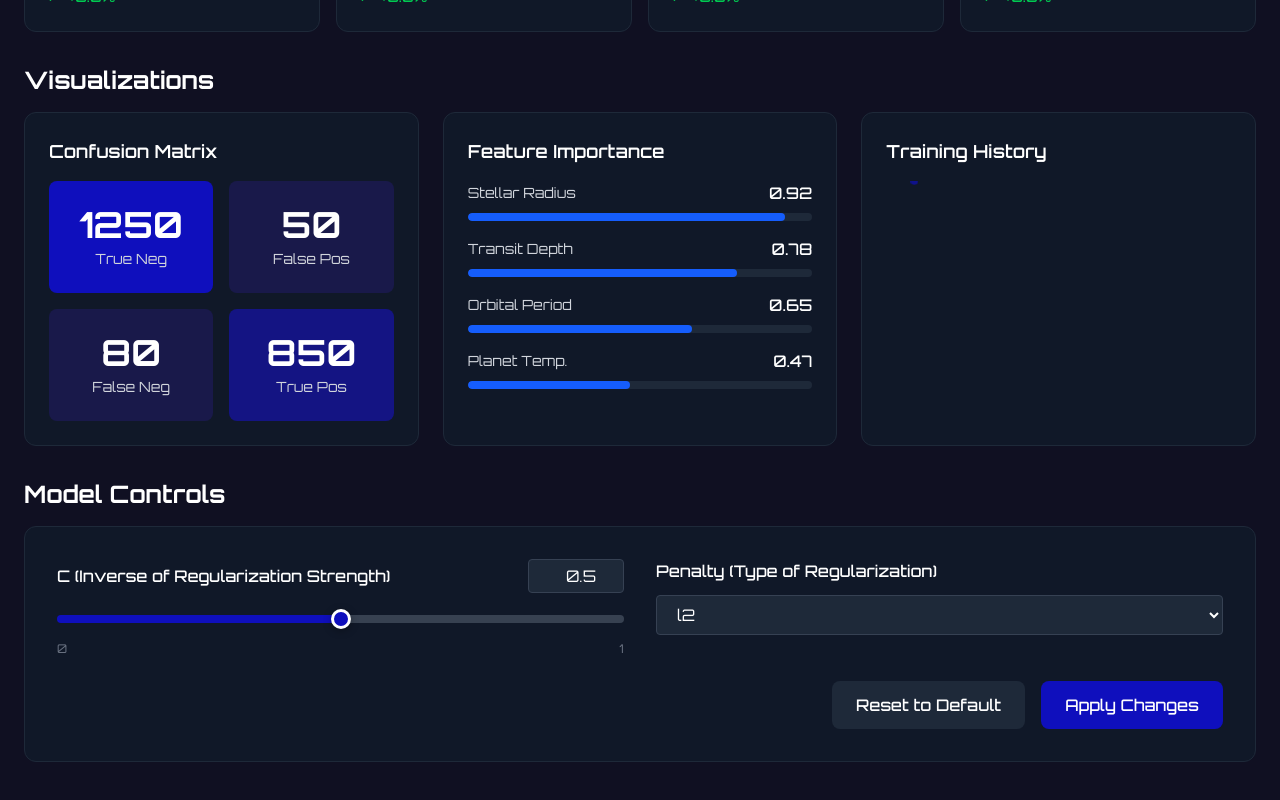
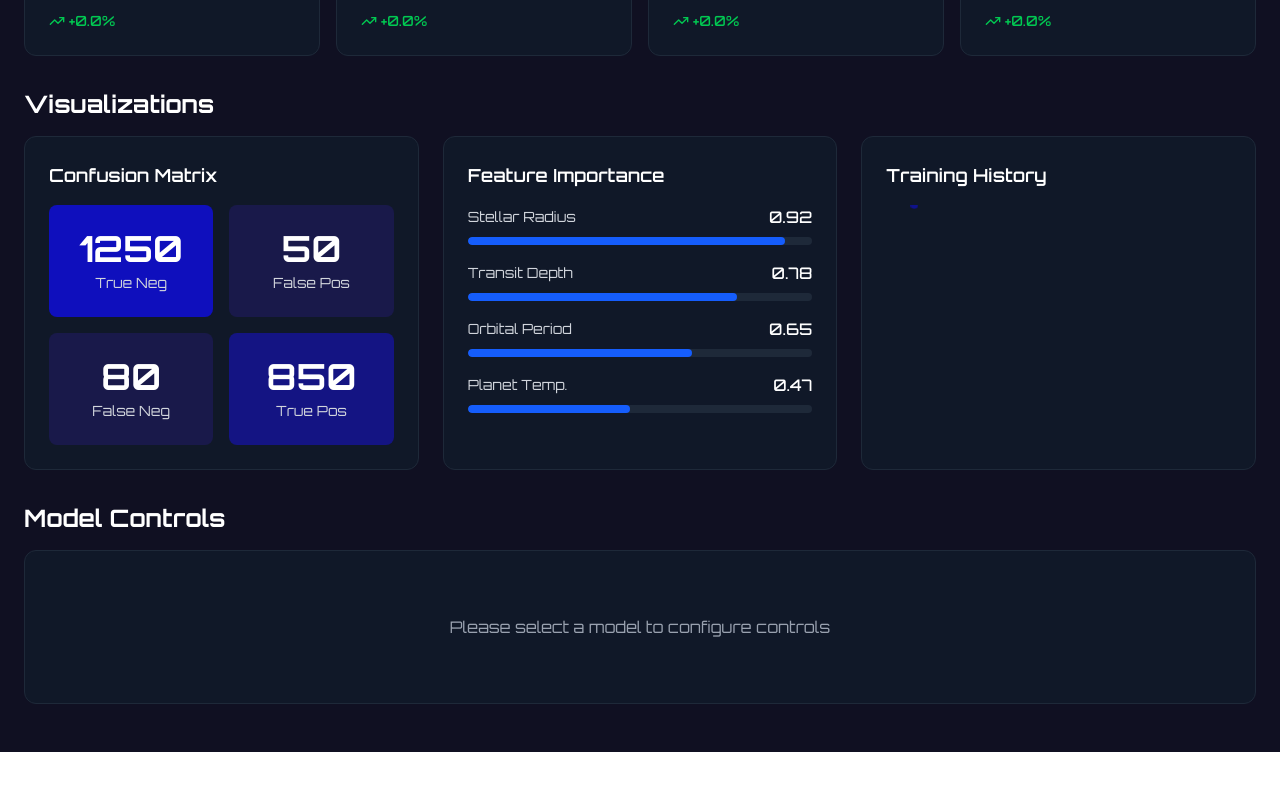
Before and after one commit to Ekow-Davis/NASA-model-frontend, a React (Vite) app in the folder mavericks/: page /model in a window 1280 px wide. Shown: the part 374-1174 px from the top of the page. After the commit the page ends 1126 px from the top, so only its background shows below. Built offline with nearby package versions, Linux system fonts and the light colour scheme.

Commit message:
Low battery chale

```diff
--- a/mavericks/src/App.tsx
+++ b/mavericks/src/App.tsx
@@ -4,18 +4,22 @@ import Home from "./pages/home";
 import Learn from "./pages/learn";
 import ModelPerformanceTracking from "./pages/ModelDashboard";
 import ResearcherPage from "./pages/ResearcherPage";
+import { ModelProvider } from "./components/ModelContext";
 
 function App() {
 
   return (
     <Router>
+
       <Navbar />
+      <ModelProvider>
         <Routes>
           <Route path="/" element={<Home />} />
           <Route path="/learn" element={<Learn />} />
           <Route path="/model" element={<ModelPerformanceTracking />} />
           <Route path="/researcher" element={<ResearcherPage />} />
         </Routes>
+      </ModelProvider>
     </Router>
   );
 };
--- /dev/null
+++ b/mavericks/src/components/ModelContext.tsx
@@ -0,0 +1,51 @@
+"use client";
+import React, { createContext, useContext, useState } from "react";
+import type { ReactNode } from "react";
+
+export interface ModelConfig {
+  model_type: "logistic_regression" | "knn";
+  training_mode: "dynamic" | "static";
+  hyperparameters?: string; // Add this optional property
+}
+
+interface UploadedFile {
+  name: string;
+  file: File;
+  uploaded: boolean;
+}
+
+interface ModelContextType {
+  selectedModel: ModelConfig | null;
+  setSelectedModel: (model: ModelConfig | null) => void;
+  uploadedFile: UploadedFile | null;
+  setUploadedFile: (file: UploadedFile | null) => void;
+  clearAll: () => void; // reset when going back to /researcher
+}
+
+const ModelContext = createContext<ModelContextType | undefined>(undefined);
+
+export const useModelContext = () => {
+  const ctx = useContext(ModelContext);
+  if (!ctx) throw new Error("useModelContext must be used within ModelProvider");
+  return ctx;
+};
+
+export const ModelProvider = ({ children }: { children: ReactNode }) => {
+  const [selectedModel, setSelectedModel] = useState<ModelConfig | null>(null);
+  const [uploadedFile, setUploadedFile] = useState<UploadedFile | null>(null);
+
+  const clearAll = () => {
+    setSelectedModel(null);
+    setUploadedFile(null);
+  };
+
+  return (
+    <ModelContext.Provider
+      value={{ selectedModel, setSelectedModel, uploadedFile, setUploadedFile, clearAll }}
+    >
+      {children}
+    </ModelContext.Provider>
+  );
+};
+
+export default ModelContext;
--- a/mavericks/src/pages/ModelDashboard.tsx
+++ b/mavericks/src/pages/ModelDashboard.tsx
@@ -1,7 +1,9 @@
 //metricsDashboard.tsx
 import React, { useState, useEffect } from "react";
-import { TrendingUp, TrendingDown, ChevronDown, ChevronsLeftRightEllipsis } from "lucide-react";
+import { TrendingUp, TrendingDown, ChevronsLeftRightEllipsis } from "lucide-react";
 import ModelModal from "../components/ModelModal";
+import { useModelContext } from "../components/ModelContext";
+import type { ModelConfig } from "../components/ModelContext";
 
 // Type Interfaces
 interface MetricData {
@@ -50,11 +52,11 @@ interface DropdownControlProps {
   onChange: (value: string) => void;
 }
 
-interface ModelConfig {
-  model_type: string;
-  training_mode: "static" | "dynamic";
-  hyperparameters?: string;
-}
+// interface ModelConfig {
+//   model_type: string;
+//   training_mode: "static" | "dynamic";
+//   hyperparameters?: string;
+// }
 
 interface LoadingSpinnerProps {
   onComplete?: () => void;
@@ -445,10 +447,11 @@ const SliderControl: React.FC<SliderControlProps> = ({
 
 // Main Component
 const ModelPerformanceTracking: React.FC = () => {
-  const [selectedModel, setSelectedModel] = useState<ModelConfig>({
-  model_type: "logistic_regression",
-  training_mode: "dynamic"
-});
+  // const [selectedModel, setSelectedModel] = useState<ModelConfig>({
+  //   model_type: "logistic_regression",
+  //   training_mode: "dynamic"
+  // });
+
   // Logistic Regression controls
   const [cValue, setCValue] = useState<number>(0.5);
   const [penalty, setPenalty] = useState<string>('l2');
@@ -465,8 +468,8 @@ const ModelPerformanceTracking: React.FC = () => {
 
   const [isModalOpen, setIsModalOpen] = useState(false);
 
-  // const [regularization, setRegularization] = useState<number>(0.01);
-  const [maxIterations, setMaxIterations] = useState<number>(1000);
+
+  const { selectedModel, setSelectedModel, uploadedFile } = useModelContext();
 
   const [metrics, setMetrics] = useState<PerformanceMetrics>({
     accuracy: { value: 92.5, change: 0, isIncrease: true },
@@ -494,10 +497,10 @@ const ModelPerformanceTracking: React.FC = () => {
   ];
 
   const handleSelectModel = async (modelId: string) => {
-    // Convert string modelId to ModelConfig
+    // Fixed the type assertion to match the union type
     const modelConfig: ModelConfig = {
-      model_type: modelId as "logistic_regression" | "knn",
-      training_mode: "dynamic", // Default to dynamic for training
+      model_type: modelId as "logistic_regression" | "knn" | "linear_regression",
+      training_mode: "dynamic",
     };
 
     console.log("Selected model:", modelConfig);
@@ -505,8 +508,69 @@ const ModelPerformanceTracking: React.FC = () => {
     setIsModalOpen(false);
   };
 
+  const handleResetToDefault = () => {
+    // Add null check
+    if (!selectedModel) return;
+
+    // Remove linear_regression case since it's not in your types
+    if (selectedModel.model_type === 'logistic_regression') {
+      setCValue(0);
+      setPenalty('l2');
+    } else if (selectedModel.model_type === 'linear_regression') {
+      setAlpha(0);
+      setRegularizationType('L2 (Ridge)');
+    } else if (selectedModel.model_type === 'knn') {
+      setNNeighbors(2);
+      setWeights('uniform');
+    }
+  };
+
+
+
   const handleApplyChanges = () => {
   setIsLoading(true);
+
+  // Simulate processing time
+  setTimeout(() => {
+    const prevMetrics = { ...metrics };
+
+    const newMetrics: PerformanceMetrics = {
+      accuracy: {
+        value: Math.min(99, metrics.accuracy.value + 3),
+        change: 0,
+        isIncrease: true,
+      },
+      precision: {
+        value: Math.min(99, metrics.precision.value + 3),
+        change: 0,
+        isIncrease: true,
+      },
+      recall: {
+        value: Math.max(70, metrics.recall.value - 3),
+        change: 0,
+        isIncrease: false,
+      },
+      f1Score: {
+        value: Math.min(99, metrics.f1Score.value + 3),
+        change: 0,
+        isIncrease: true,
+      },
+    };
+
+    // Calculate changes
+    newMetrics.accuracy.change = ((newMetrics.accuracy.value - prevMetrics.accuracy.value) / prevMetrics.accuracy.value) * 100;
+    newMetrics.precision.change = ((newMetrics.precision.value - prevMetrics.precision.value) / prevMetrics.precision.value) * 100;
+    newMetrics.recall.change = ((newMetrics.recall.value - prevMetrics.recall.value) / prevMetrics.recall.value) * 100;
+    newMetrics.f1Score.change = ((newMetrics.f1Score.value - prevMetrics.f1Score.value) / prevMetrics.f1Score.value) * 100;
+
+    setMetrics(newMetrics);
+    setTrainingHistory((prev) => [
+      ...prev,
+      { iteration: prev.length + 1, f1Score: newMetrics.f1Score.value },
+    ]);
+
+    setIsLoading(false);
+  }, 2000);
 };
 
   {
@@ -588,19 +652,19 @@ const ModelPerformanceTracking: React.FC = () => {
     );
   };
 
-  const handleResetToDefault = () => {
-    // Reset based on model type
-    if (selectedModel.model_type === 'logistic_regression') {
-      setCValue(0);
-      setPenalty('l2');
-    } else if (selectedModel.model_type === 'linear_regression') {
-      setAlpha(0);
-      setRegularizationType('L2 (Ridge)');
-    } else if (selectedModel.model_type === 'knn') {
-      setNNeighbors(2);
-      setWeights('uniform');
-    }
-  };
+  // const handleResetToDefault = () => {
+  //   // Reset based on model type
+  //   if (selectedModel.model_type === 'logistic_regression') {
+  //     setCValue(0);
+  //     setPenalty('l2');
+  //   } else if (selectedModel.model_type === 'linear_regression') {
+  //     setAlpha(0);
+  //     setRegularizationType('L2 (Ridge)');
+  //   } else if (selectedModel.model_type === 'knn') {
+  //     setNNeighbors(2);
+  //     setWeights('uniform');
+  //   }
+  // };
 
   return (
     <div
@@ -635,6 +699,7 @@ const ModelPerformanceTracking: React.FC = () => {
                 ? `Model: ${selectedModel.model_type}`
                 : "Select Model"}
             </button>
+            {uploadedFile ? <p>Uploaded File: {uploadedFile.name}</p> : <p>No file uploaded</p>}
           </div>
         </div>
 
@@ -660,9 +725,12 @@ const ModelPerformanceTracking: React.FC = () => {
         </div>
 
         {/* Model Controls */}
+        {/* Model Controls */}
       <div>
         <h2 className="text-2xl font-bold mb-4">Model Controls</h2>
         <div className="bg-gray-900 rounded-xl p-8 border border-gray-800">
+          {selectedModel ? (
+            <>
               {/* Logistic Regression Controls */}
               {selectedModel.model_type === 'logistic_regression' && (
                 <div className="grid grid-cols-1 lg:grid-cols-2 gap-8 mb-6">
@@ -677,28 +745,8 @@ const ModelPerformanceTracking: React.FC = () => {
                   <DropdownControl
                     label="Penalty (Type of Regularization)"
                     value={penalty}
-                  options={['l1', 'l2', 'elasticnet', 'none']}
+                    options={['l1', 'l2', 'elasticnet', 'none']} // cspell:disable-line
                     onChange={setPenalty}
-                />
-              </div>
-            )}
-
-            {/* Linear Regression Controls */}
-            {selectedModel.model_type === 'linear_regression' && (
-              <div className="grid grid-cols-1 lg:grid-cols-2 gap-8 mb-6">
-                <SliderControl
-                  label="Alpha (Regularization Strength)"
-                  value={alpha}
-                  min={0}
-                  max={1}
-                  step={0.01}
-                  onChange={setAlpha}
-                />
-                <DropdownControl
-                  label="Type of Regularization"
-                  value={regularizationType}
-                  options={['L1 (Lasso)', 'L2 (Ridge)', 'Elastic Net']}
-                  onChange={setRegularizationType}
                   />
                 </div>
               )}
@@ -723,7 +771,6 @@ const ModelPerformanceTracking: React.FC = () => {
               </div>
             )}
 
-
               <div className="flex justify-end gap-4">
                 <button
                   onClick={handleResetToDefault}
@@ -739,6 +786,12 @@ const ModelPerformanceTracking: React.FC = () => {
                   Apply Changes
                 </button>
               </div>
+            </>
+          ) : (
+            <div className="text-center py-8">
+              <p className="text-gray-400">Please select a model to configure controls</p>
+            </div>
+          )}
         </div>
       </div>
       </main>
--- a/mavericks/src/pages/ResearcherPage.tsx
+++ b/mavericks/src/pages/ResearcherPage.tsx
@@ -1,5 +1,7 @@
 //UploadPage.tsx
 import React, { useState } from "react";
+import { useModelContext } from "../components/ModelContext";
+import type { ModelConfig } from "../components/ModelContext";
 import {
   Upload,
   Download,
@@ -20,11 +22,11 @@ interface ColumnData {
   description?: string;
 }
 
-interface UploadedFile {
-  name: string;
-  file: File;
-  uploaded: boolean;
-}
+// interface UploadedFile {
+//   name: string;
+//   file: File;
+//   uploaded: boolean;
+// }
 
 interface ExoplanetResult {
   starId: string;
@@ -37,11 +39,11 @@ interface ProgressBarProps {
   color?: string;
 }
 
-interface ModelConfig {
-  model_type: "logistic_regression" | "knn";
-  training_mode: "static" | "dynamic";
-  hyperparameters?: string;
-}
+// interface ModelConfig {
+//   model_type: "logistic_regression" | "knn";
+//   training_mode: "static" | "dynamic";
+//   hyperparameters?: string;
+// }
 
 const ProgressBar: React.FC<ProgressBarProps> = ({
   percentage,
@@ -66,8 +68,8 @@ const ProgressBar: React.FC<ProgressBarProps> = ({
 };
 
 const ResearcherPage: React.FC = () => {
-  const [uploadedFile, setUploadedFile] = useState<UploadedFile | null>(null);
-  const [selectedModel, setSelectedModel] = useState<ModelConfig | null>(null);
+  // const [uploadedFile, setUploadedFile] = useState<UploadedFile | null>(null);
+  // const [selectedModel, setSelectedModel] = useState<ModelConfig | null>(null);
   const [isModalOpen, setIsModalOpen] = useState(false);
   const [isLoading, setIsLoading] = useState(false);
   const [isTrainLoading, setIsTrainLoading] = useState(false);
@@ -76,6 +78,9 @@ const ResearcherPage: React.FC = () => {
   );
   const [trainingStatus, setTrainingStatus] = useState<string>("");
   const [hasPredicted, setHasPredicted] = useState(false);
+
+  const { selectedModel, setSelectedModel, uploadedFile, setUploadedFile, clearAll } = useModelContext();
+
   const navigate = useNavigate();
 
   const sampleColumns: ColumnData[] = [
@@ -142,6 +147,8 @@ const ResearcherPage: React.FC = () => {
     setSelectedModel(modelConfig);
     setIsModalOpen(false);
   };
+
+
 
   const handleFileUpload = (event: React.ChangeEvent<HTMLInputElement>) => {
     const file = event.target.files?.[0];
@@ -290,6 +297,10 @@ const ResearcherPage: React.FC = () => {
       setIsTrainLoading(false);
     }
   };
+
+  React.useEffect(() => {
+    clearAll();
+  }, []);
 
 
   return (
```
Lines whose indentation alone changed are shown as unchanged.
